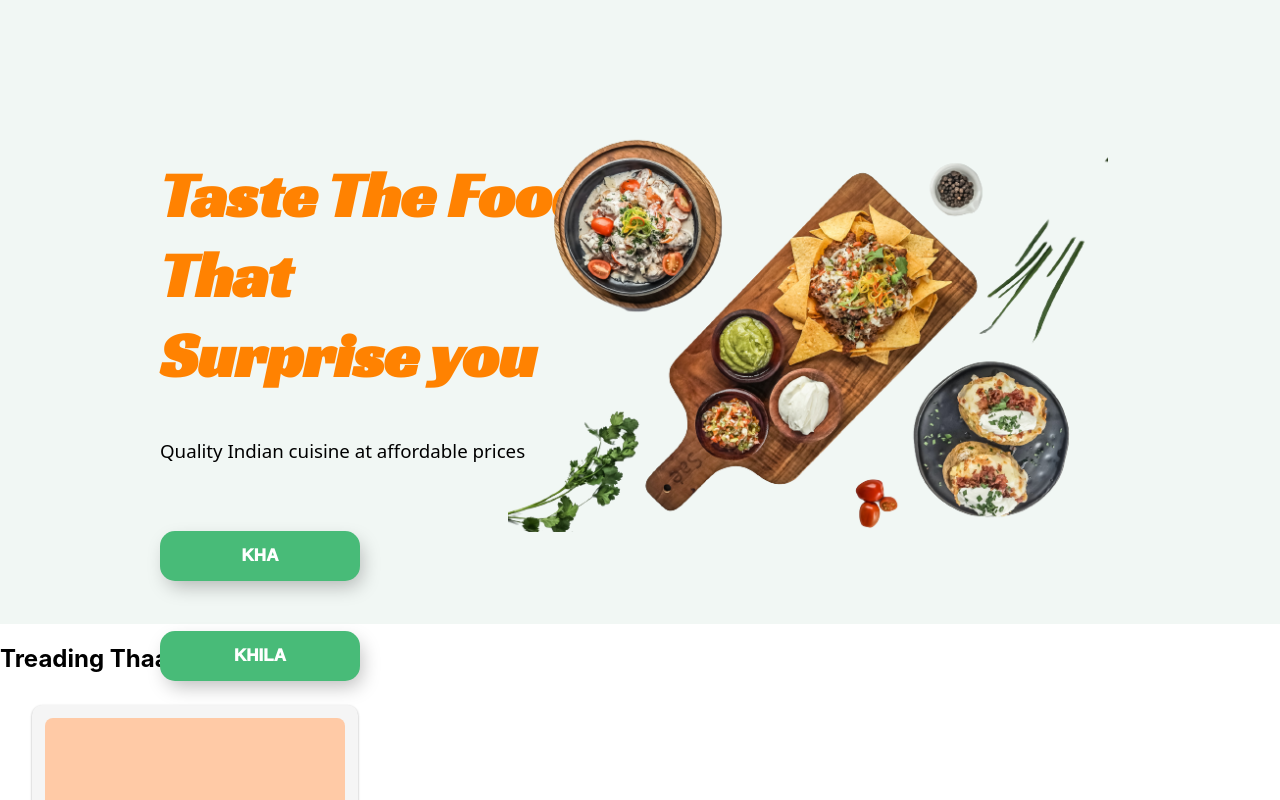
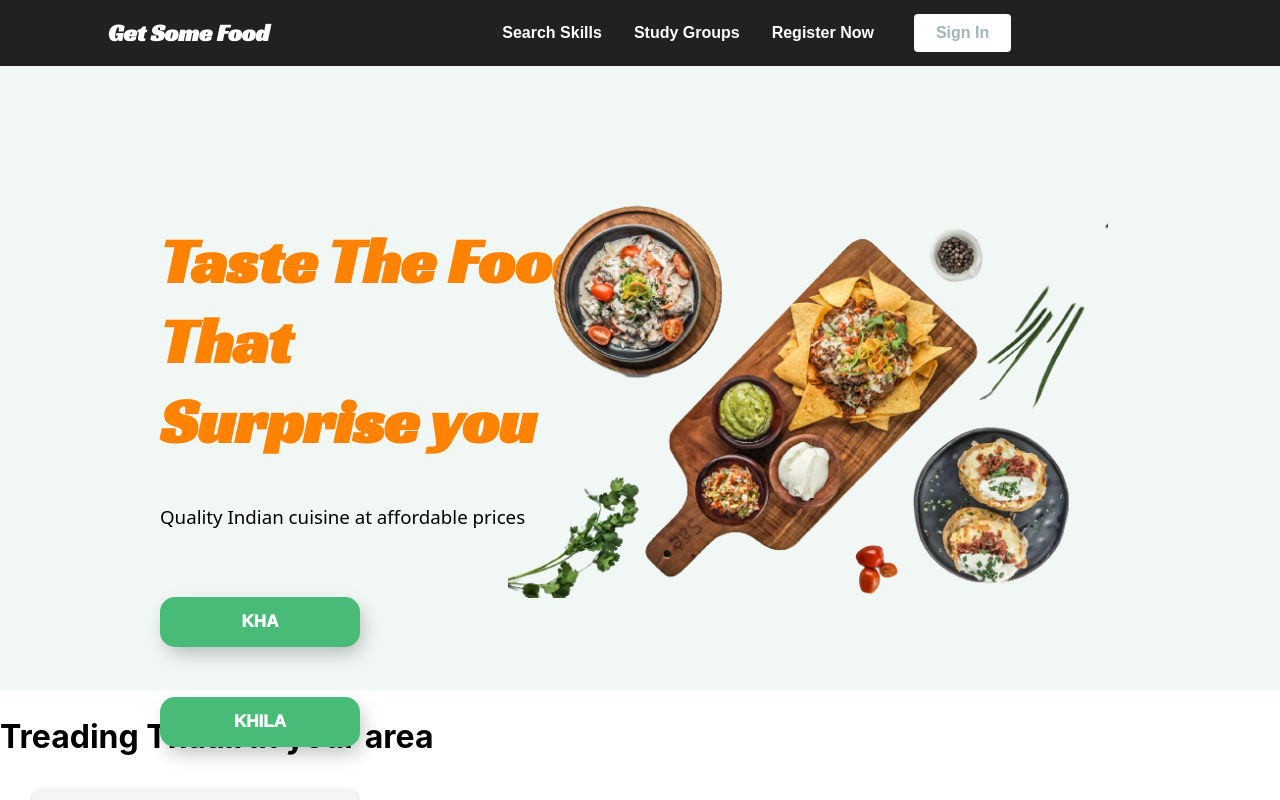
Before and after one commit to aryanjangid/hermes, a React (Create React App) app: page / in a window 1280 px wide. Shown: the top 800 px of the page. Built offline with nearby package versions, Linux system fonts and the light colour scheme.

Commit message:
changes updated

```diff
--- a/src/App.css
+++ b/src/App.css
@@ -31,6 +31,10 @@
 
 h1{
   font-family: 'Racing Sans One', cursive;
+}
+
+h2{
+  font-size: 2rem;
 }
 
 h3{
--- a/src/App.js
+++ b/src/App.js
@@ -7,10 +7,13 @@ import Sell from './pages/Sell';
 import Mess from './pages/Mess';
 import { useEffect } from 'react';
 import { useState } from 'react';
+import Navbar from './components/Navbar/Navbar';
 
 function App() {
   const [In, setIn] = useState(null)
   return (
+    <>
+      <Navbar />
       <Routes>
         <Route exact path='/auth' element={<Auth />} />
         <Route exact path='/' element={<Home />} />
@@ -18,6 +21,7 @@ function App() {
         <Route exact path='/sell' element={<Sell />} />
         <Route exact path='/mess' element={<Mess />} />
       </Routes>
+    </>
   );
 }
 
```
Lines whose indentation alone changed are shown as unchanged.
